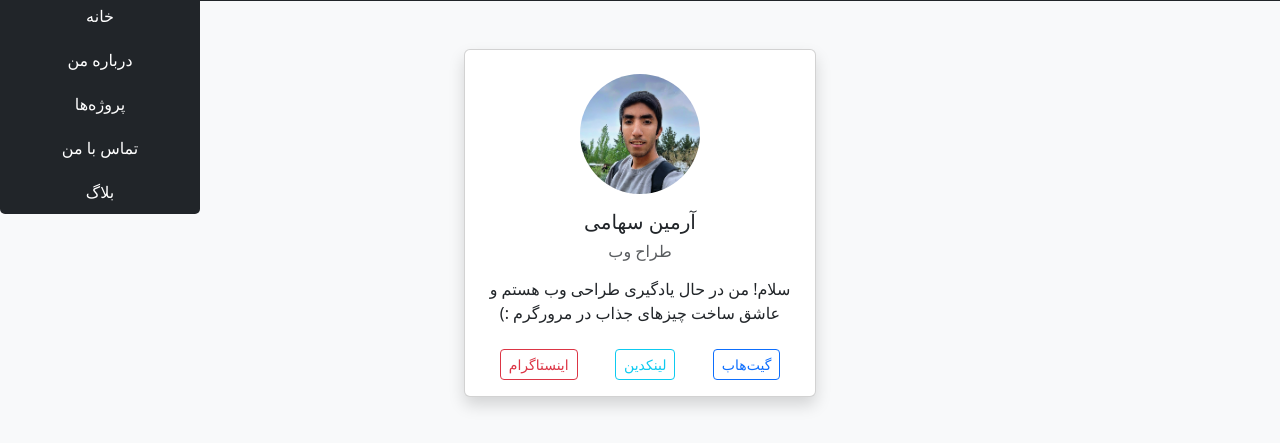
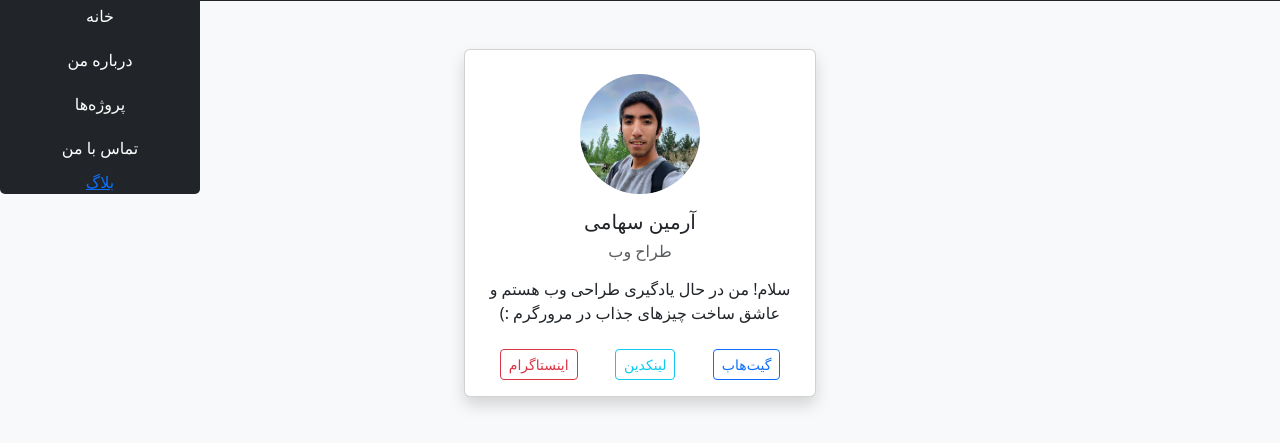
Before and after one commit to arminshami7/portfolio, a plain HTML site: page docs/index.html in a window 1280 px wide. Both pictures are taken after a click on the button "Toggle navigation". Shown: the part 71-514 px from the top of the page. Drawn offline with nearby package versions, Linux system fonts and the light colour scheme.

Commit message:
Update index.html

```diff
--- a/docs/index.html
+++ b/docs/index.html
@@ -40,7 +40,7 @@
           <a class="nav-link" href="#contact">تماس با من</a>
         </li>
         <li class="nav-item">
-          <a class="nav-link" href="blog.html">بلاگ</a>
+          <a href="blog/blog.html">بلاگ</a>
         </li>
       </ul>
     </div>
```
